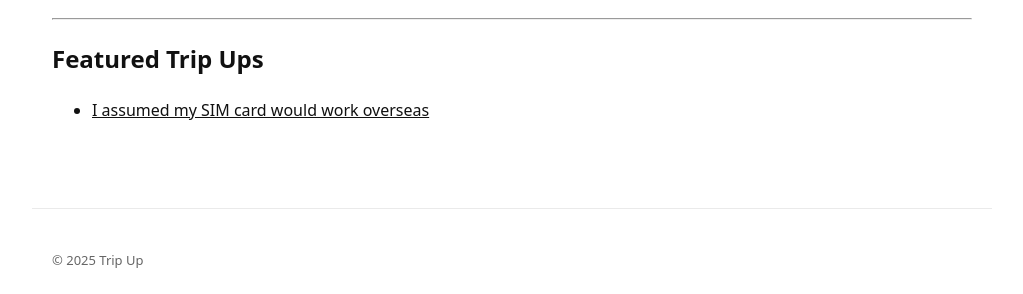
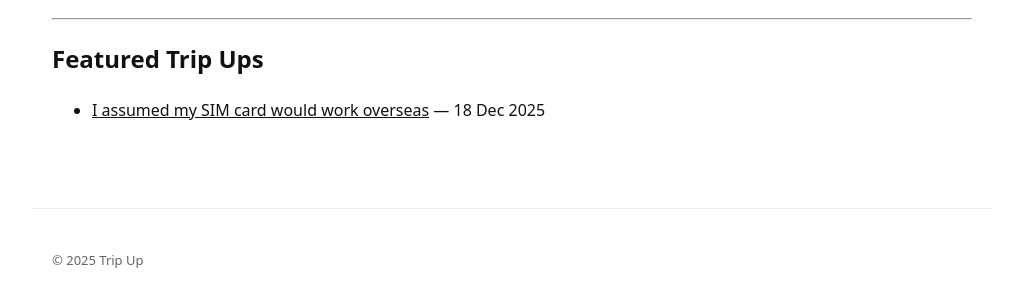
Before and after one commit to ZeriahStudios/TripUp, a Jekyll site: the page built from index.md, in a window 1280 px wide. Shown: the part 295-589 px from the top of the page, without its empty margins (128-1151 px from the left). Built offline with Jekyll 4.4.1, drawn with Linux system fonts in a browser that asks for light colours.

Commit message:
Update index.md

```diff
--- a/index.md
+++ b/index.md
@@ -12,7 +12,6 @@ Trip Up captures **repeatable human mistakes** so others don’t have to make th
 ---
 
 ## Featured Trip Ups
-
 {% for post in site.posts limit:5 %}
-- [{{ post.title }}]({{ post.url | relative_url }})
+- [{{ post.title }}]({{ post.url | relative_url }}) — {{ post.date | date: "%d %b %Y" }}
 {% endfor %}
```
